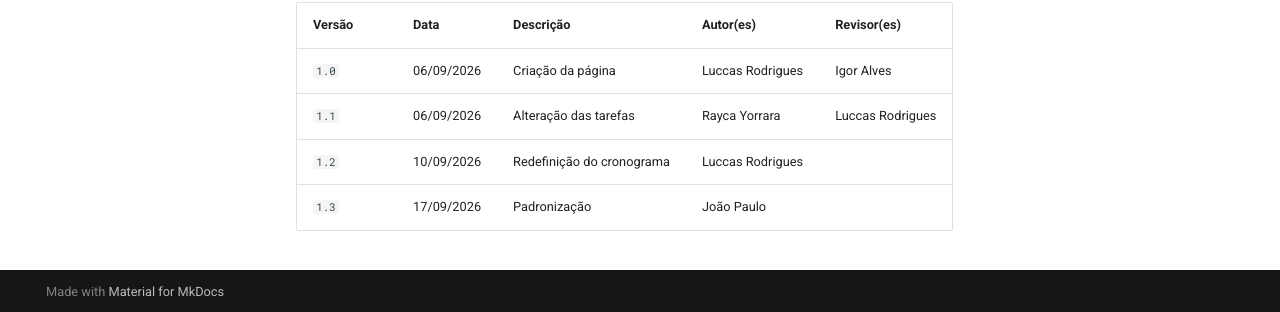
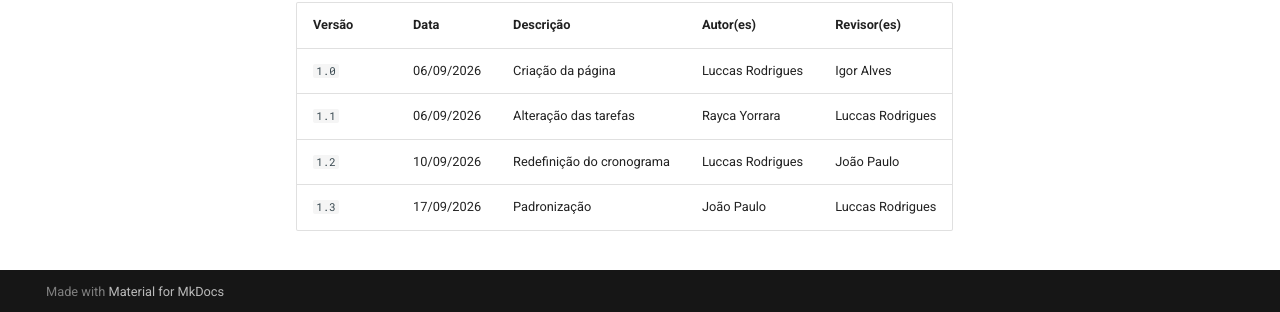
Before and after one commit to Interacao-Humano-Computador/2026.2-Grupo01, an MkDocs documentation site: the page built from docs/planejamento/cronograma/cronograma_planejado.md, in a window 1280 px wide and 900 px high, scrolled down 8038 px. Shown: the part 585-897 px from the top of the window. Built offline with MkDocs 1.6.1 and Material for MkDocs 9.7.7, drawn with Linux system fonts in a browser that asks for light colours; comment, search, counter and statistics services are not loaded.

Commit message:
Atualização do Histórico de Versão de cronograma_planejado.md

```diff
--- a/docs/planejamento/cronograma/cronograma_planejado.md
+++ b/docs/planejamento/cronograma/cronograma_planejado.md
@@ -3,7 +3,6 @@
 ## 1. Introdução
 
 Este documento apresenta o cronograma planejado para o desenvolvimento do projeto de Interação Humano-Computador (IHC). O cronograma organiza as etapas e atividades previstas, indicando os períodos de execução, os responsáveis e os revisores de cada atividade, de modo a auxiliar no acompanhamento e na organização do projeto.
-
 
 ## 2. Cronograma Detalhado do Projeto de IHC — 4 Etapas
 
@@ -61,5 +60,5 @@ Este documento apresenta o cronograma planejado para o desenvolvimento do projet
 | ------ | ---------- | -------------------------- | ---------------- | ---------------- |
 | `1.0`  | 06/09/2026 | Criação da página          | Luccas Rodrigues | Igor Alves       |
 | `1.1`  | 06/09/2026 | Alteração das tarefas      | Rayca Yorrara    | Luccas Rodrigues |
-| `1.2`  | 10/09/2026 | Redefinição do cronograma  | Luccas Rodrigues |                  |
-| `1.3`  | 17/09/2026 | Padronização               | João Paulo       |                  |
+| `1.2`  | 10/09/2026 | Redefinição do cronograma  | Luccas Rodrigues | João Paulo       |
+| `1.3`  | 17/09/2026 | Padronização               | João Paulo       | Luccas Rodrigues |
```
